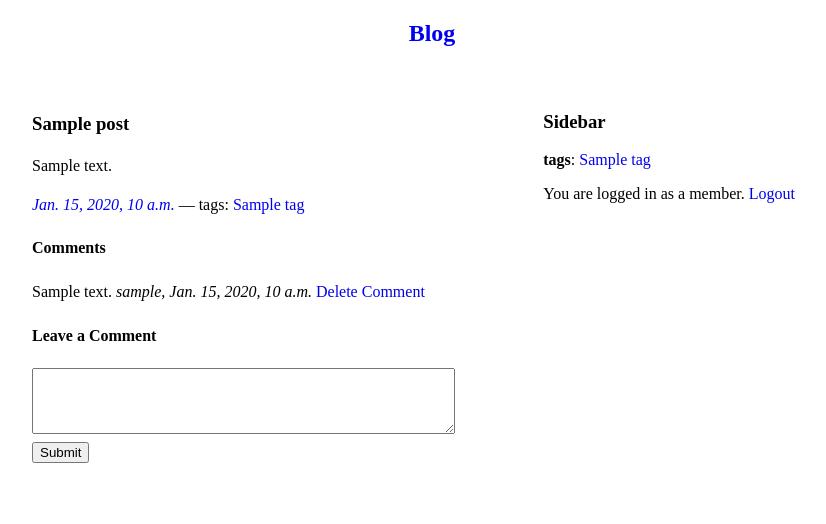
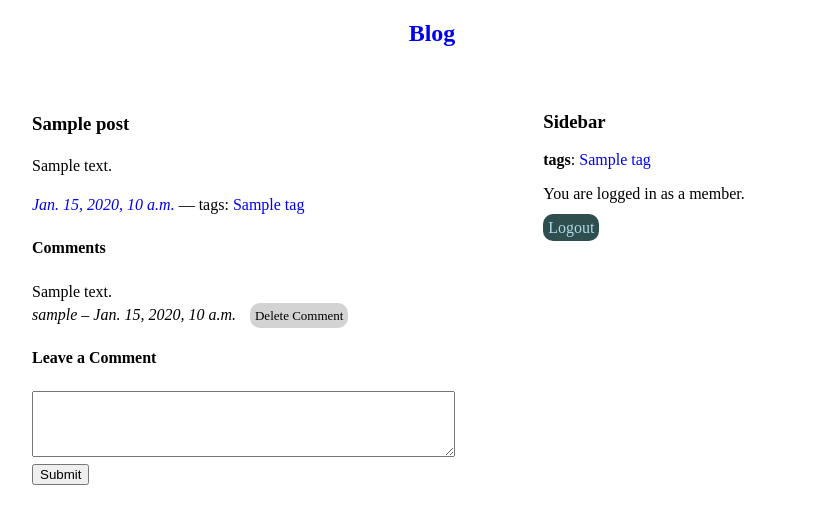
Before and after one commit to alexdietz1988/PersonalWebsite, a Django app: page /post/1 in a window 1280 px wide. Shown: the part 104-628 px from the top of the page, without its empty margins (208-1034 px from the left). Run offline with Django 4.2, Linux system fonts and the light colour scheme; a user stored in the database is signed in; tables that the repository leaves empty hold one stand-in row (values such as "Sample post"); some libraries are stand-ins or nearby versions.

Commit message:
Style delete comment buton

```diff
--- a/main_app/static/blog.css
+++ b/main_app/static/blog.css
@@ -28,18 +28,31 @@ aside {
 	border-radius: 10px;
 }
 
-.login {
-	display: inline-block;
-	color: white;
-	background-color: darkslategray;
+.button {
 	padding: 5px;
 	border-radius: 10px;
-	margin-top: 10px;
 }
 
-.login a {
+.button a {
 	color: lightblue;
 }
+
+.login {
+	display: inline;
+	margin-top: 10px;
+	background-color: darkslategray;
+}
+
+.delete-comment {
+	background-color: lightgray;
+	font-size: small;
+	margin: 0 10px;
+}
+
+.delete-comment a {
+	color: black;
+}
+
 
 @media screen and (max-width: 525px) {
 
--- a/main_app/templates/blog/base.html
+++ b/main_app/templates/blog/base.html
@@ -48,11 +48,11 @@
 
 		<p>
 			{% if user.is_authenticated and user.membership.member %}
-				You are logged in as a member. <a href="{% url "logout" %}">Logout</a>
+				You are logged in as a member. <div class="button login"><a href="{% url "logout" %}">Logout</a></div>
 			{% elif user.is_authenticated %}
 				You are logged in as a non-member.
 			{% else %}
-				<div class="login"><a href="{% url "login" %}"><em>Member Login</em></a></div>
+				<div class="button login"><a href="{% url "login" %}"><em>Member Login</em></a></div>
 			{% endif %}
 		</p>
 
--- a/main_app/templates/blog/post-detail.html
+++ b/main_app/templates/blog/post-detail.html
@@ -19,11 +19,13 @@
 <h4>Comments</h4>
 {% for comment in post.comments.all %}
     <p>
-        {{comment.body}}
-        <em>{{comment.user}}, {{comment.created_at}}</em>
+        {{comment.body}}<br />
+        <em>{{comment.user}} – {{comment.created_at}}</em>
         {% if user == comment.user %}
-            <a href={% url "delete-comment" post.pk comment.pk %}>Delete Comment</a>
+        <span class="button delete-comment"><a href={% url "delete-comment" post.pk comment.pk %}>Delete Comment</a></span>
         {% endif %}
+
+
     </p>
 {% endfor %}
 </div>
```
